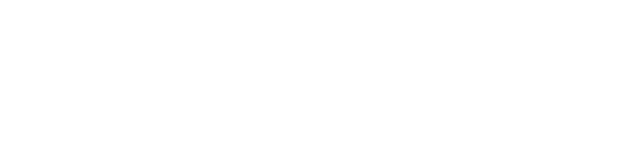
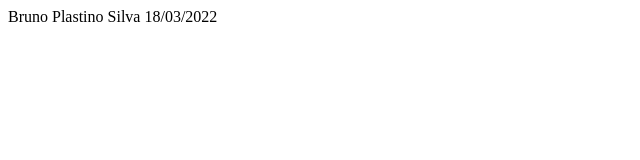
Before and after one commit to bplastino205716/SCM, a plain HTML site: page index.html in a window 1280 px wide. Shown: the whole page, without its empty margins (0-640 px from the left). Drawn offline with Linux system fonts and the light colour scheme.

Commit message:
meu segundo commit

```diff
--- a/index.html
+++ b/index.html
@@ -5,6 +5,7 @@
     <meta http-equiv="X-UA-Compatible" content="IE=edge">
     <meta name="viewport" content="width=device-width, initial-scale=1.0">
     <title>Document</title>
+    <l1>Bruno Plastino Silva 18/03/2022</l1>
 </head>
 <body>
 
```
